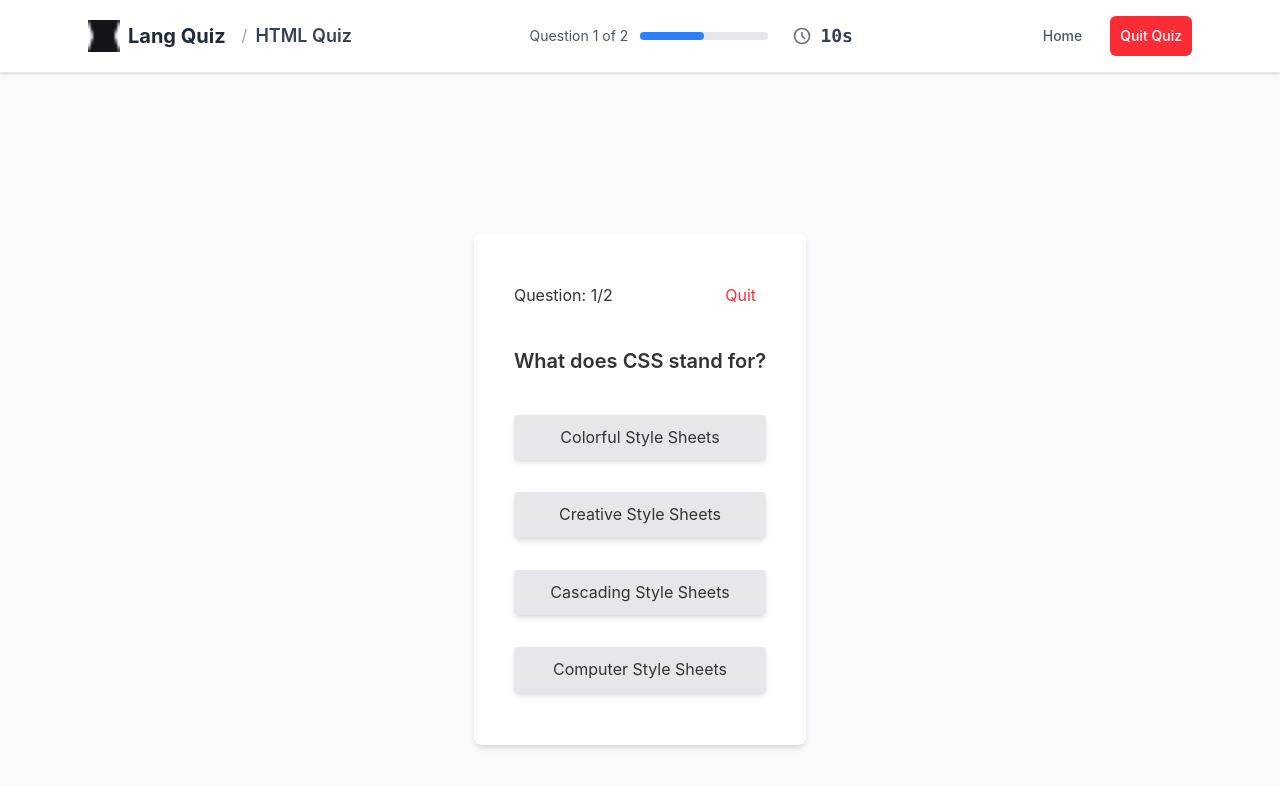
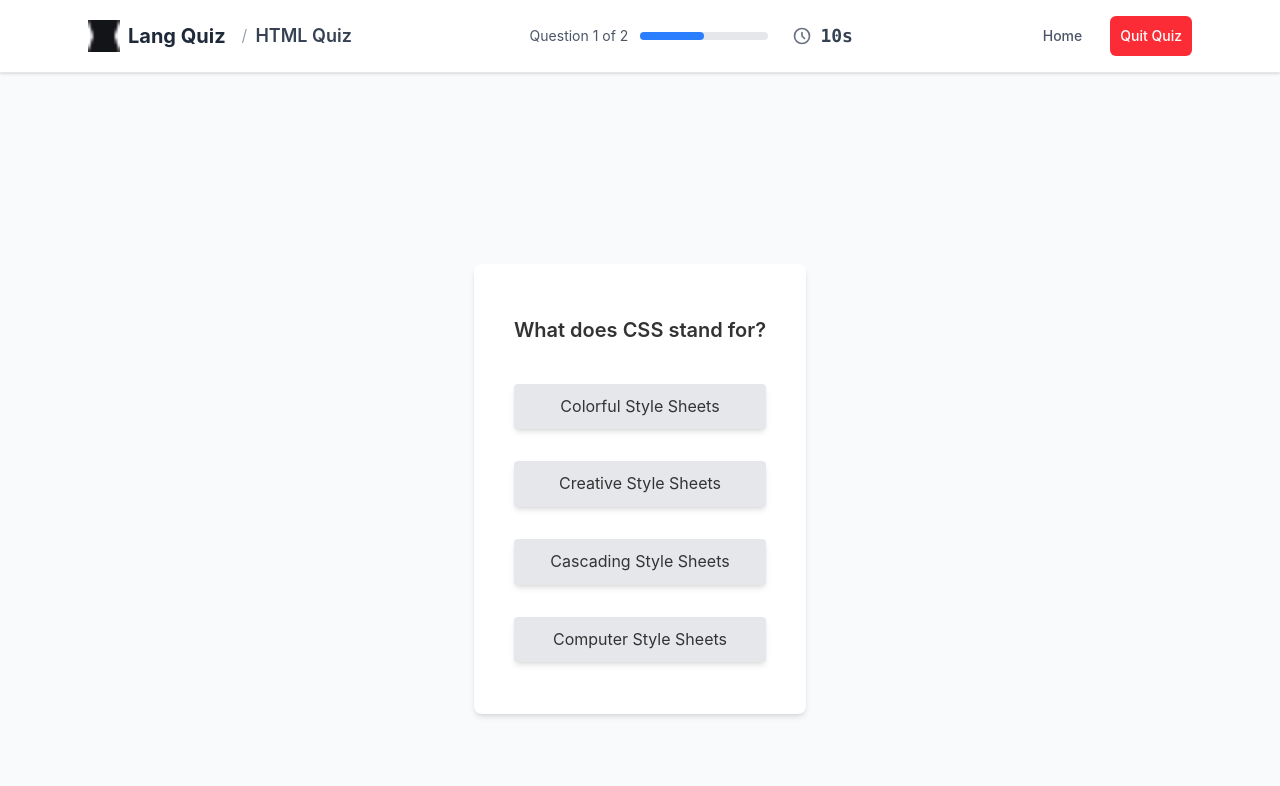
Before and after one commit to Neon-099/LangQuiz, a React (Vite) app: page /quiz/html in a window 1280 px wide. Shown: the top 786 px of the page. Built offline with nearby package versions, Linux system fonts and the light colour scheme.

Commit message:
ft: add additional quiz routes and refactor QuestionCard and ReviewQuiz components for improved functionality

```diff
--- a/src/App.jsx
+++ b/src/App.jsx
@@ -3,6 +3,10 @@ import { BrowserRouter as Router, Routes, Route } from 'react-router-dom'
 import Landing from './pages/LandingPage.jsx';
 import Home from './pages/Home.jsx';
 import HtmlQuiz from './pages/HtmlQuiz.jsx';
+import JavascriptQuiz from './pages/JavascriptQuiz.jsx';
+import ReactQuiz from './pages/ReactQuiz.jsx';
+import CsharpQuiz from './pages/CsharpQuiz.jsx';
+import PythonQuiz from './pages/PythonQuiz.jsx';
 
 
 function App() {
@@ -15,9 +19,13 @@ function App() {
         <Route path="/" element={<Landing />} />
         <Route path="/quiz/home" element={<Home />} /> {/*(/) to declare that this is the start point*/}
         <Route path='/quiz/html' element={<HtmlQuiz />} />
+        <Route path='/quiz/javascript' element={<JavascriptQuiz />} />
+        <Route path='/quiz/react' element={<ReactQuiz />} />
+        <Route path='/quiz/csharp' element={<CsharpQuiz />} />
+        <Route path='/quiz/python' element={<PythonQuiz />} />
       </Routes>
     </Router>
   )
 }
 
-export default App
+export default App;
--- a/src/components/QuestionCard.jsx
+++ b/src/components/QuestionCard.jsx
@@ -1,17 +1,10 @@
 import { Link } from "react-router-dom"
 
-export const QuestionCards = ( {question, OnAnswer, onQuit, total} ) => {
+export const QuestionCards = ( {question, OnAnswer} ) => {
 
 
     return (
         <div className='mt-8 border-none bg-white shadow-md rounded-lg p-10 '>
-            <div className="flex justify-between items-center mb-4">
-                 <p>Question: {question.id + 1}/{total} </p>
-                 <button
-                  onClick={onQuit}
-                  className="text-red-500 hover:text-red-400">Quit</button>
-            </div>
-
             <h1 className='text-xl font-semibold py-3 text'>{question.question}</h1>
             <ul className='mt-4 space-y-2'>
                 {question.options.map((option, index) => (
--- a/src/components/ReviewQuiz.jsx
+++ b/src/components/ReviewQuiz.jsx
@@ -1,4 +1,4 @@
-export const ReviewQuiz = ( {answers, onReset} ) => {
+export const ReviewQuiz = ( {answers} ) => {
     return (
         <div>
             <h2 className="text-xl font-bold mb-4">Review Mode</h2>
@@ -11,20 +11,17 @@ export const ReviewQuiz = ( {answers, onReset} ) => {
                     <p>
                         Your Answer: {""}
                         <span className={a.isCorrect ? "text-green-600" : "text-red-600"}>
-                            {a.selected}
+                            {a.choices}
                         </span>
                     </p>
                     {/*THERES A TEMP VAR THERE(isCorrect, correctAnswer)*/}
                     {!a.isCorrect && (
                         <p className="text-blue-600">
-                            Correct answer: {a.correctAnswer}
+                            Correct answer: {a.choices}
                         </p>
                     )}
                 </div>
             ))}
-            <button className="mt-4 bg-blue-400 text-white px-4 py-2 rounded" onClick={onReset}>
-                Restart
-            </button>
         </div>
     )
 }
```
